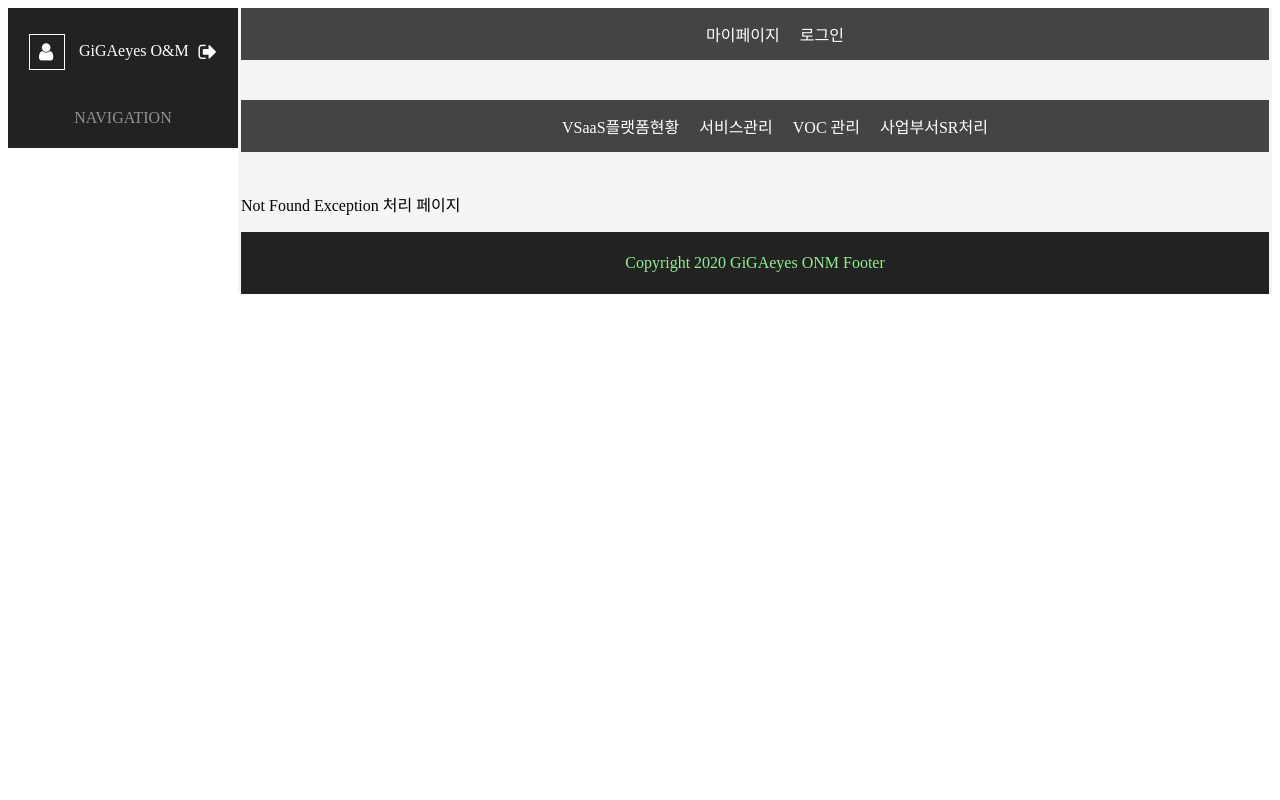
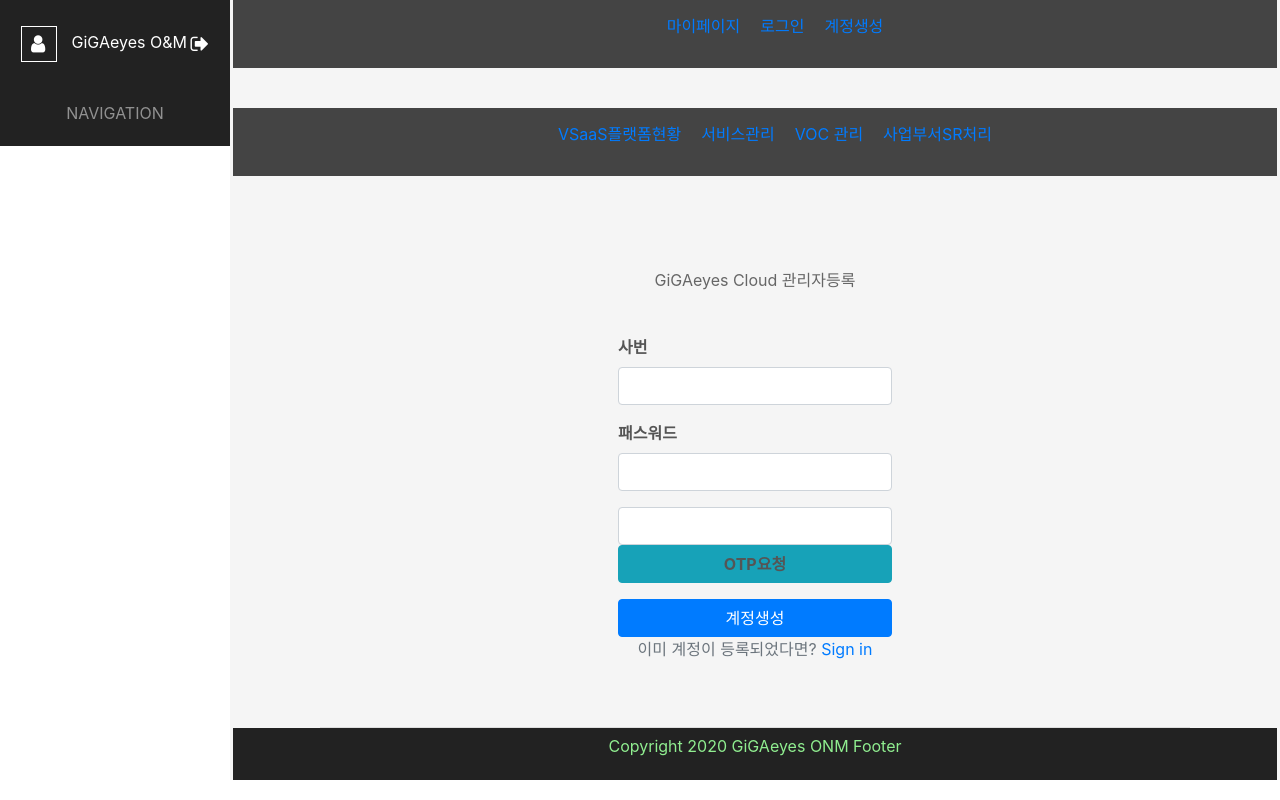
Before and after one commit to guskimktds/onm-vuejs-springboot, a Vue app in the folder onm-vue/: page /signup in a window 1280 px wide. Before the commit this address had no page. Built offline with nearby package versions, Linux system fonts and the light colour scheme.

Commit message:
계정등록 화면 구현 및 계정관리 레이아웃 구조생성

```diff
--- a/onm-vue/package.json
+++ b/onm-vue/package.json
@@ -9,7 +9,10 @@
   },
   "dependencies": {
     "axios": "^0.21.0",
+    "bootstrap": "^4.5.3",
     "core-js": "^3.6.5",
+    "jquery": "^3.5.1",
+    "popper.js": "^1.16.1",
     "vue": "^2.6.11",
     "vue-router": "^3.4.9"
   },
@@ -20,6 +23,8 @@
     "babel-eslint": "^10.1.0",
     "eslint": "^6.7.2",
     "eslint-plugin-vue": "^6.2.2",
+    "sass": "^1.30.0",
+    "sass-loader": "^10.1.0",
     "vue-template-compiler": "^2.6.11"
   },
   "eslintConfig": {
--- /dev/null
+++ b/onm-vue/src/components/dashboard/account/accountView.vue
@@ -0,0 +1,30 @@
+<template>
+  <div>
+      <p>{{ title }}</p>
+      <ul class="white">
+          <li><router-link to="/account/mypage">마이페이지</router-link></li>
+          <li><router-link to="/account/signout">로그아웃</router-link></li>
+      </ul>
+        <router-view></router-view>
+  </div>
+</template>
+
+<script>
+export default {
+    data(){
+        return{
+            title: '계정관리 메인 뷰'
+        }
+    }
+}
+</script>
+
+<style scoped>
+li {
+    display: inline-block; padding: 5px;
+}
+li a {
+    font-weight: bold;
+    color: black;
+}
+</style>
--- a/onm-vue/src/components/dashboard/account/myPage.vue
+++ b/onm-vue/src/components/dashboard/account/myPage.vue
@@ -8,7 +8,7 @@
 export default {
     data(){
         return{
-            title: 'My page'
+            title: '마이페이지 뷰'
         }
     }
 }
--- a/onm-vue/src/components/dashboard/account/logIn.vue
+++ b/onm-vue/src/components/dashboard/account/signIn.vue
@@ -8,7 +8,7 @@
 export default {
     data(){
         return {
-            title: 'login page'
+            title: '로그인(signIn) page'
         }
     }
 }
--- a/onm-vue/src/components/dashboard/account/logOut.vue
+++ b/onm-vue/src/components/dashboard/account/signOut.vue
@@ -9,7 +9,7 @@
     data(){
 
         return {
-            title: 'logout page'
+            title: '로그아웃(Sign Out) page'
         }
     }
 }
--- /dev/null
+++ b/onm-vue/src/components/dashboard/account/signUp.vue
@@ -0,0 +1,98 @@
+<template>
+    <div class="container">
+        <div class="row justify-content-center">
+            <div class="register-form">
+                <div class="logo-wrapper">
+                    <div class="tagline">GiGAeyes Cloud 관리자등록</div>
+                </div>
+                <form action="">
+                    <div class="form-group">
+                        <label for="userid">사번</label>
+                        <input type="text" class="form-control" id="userid" v-model="form.userid">
+                    </div>
+                    <div class="form-group">
+                        <label for="password">패스워드</label>
+                        <input type="password" class="form-control" id="password" v-model="form.password">
+
+                    </div>
+                    <div class="form-group">
+
+                        <input type="text" class="form-control" id="otp" v-model="form.otp">
+                        <label for="otp" class="btn btn-info btn-block">OTP요청</label>
+                    </div>
+                    <button type="submit" class="btn btn-primary btn-block">계정생성</button>
+                    <p class="text-center text-muted">이미 계정이 등록되었다면? <a href="/signin">Sign in</a></p>
+                </form>
+            </div>
+        </div>
+        <footer class="footer">
+            <span class="copyright"></span>
+            <ul class="footer-link list-inline float-right"></ul>
+        </footer>
+    </div>
+</template>
+<script>
+export default {
+    name: 'SignUpPage',
+    data: function () {
+        return {
+        form: {
+            userid: '',
+            password: '',
+            accessip: '',
+            otp:''
+        },
+        errorMessage: ''
+        }
+    },
+}
+</script>
+<style lang="scss" scoped>
+/* .container { max-width: 900px;}
+.register-form { margin-top: 50px; max-width: 320px;}
+.logo-wrapper { margin-bottom:  40px;}
+.footer { width: 100%; line-height:  40px; margin-top: 50px;} */
+
+.container {
+  max-width: 900px;
+}
+.register-form {
+  margin-top: 50px;
+  max-width: 320px;
+}
+.logo-wrapper {
+  text-align: center;
+  margin-bottom: 40px;
+  .tagline {
+    line-height: 180%;
+    color: #666;
+  }
+ .logo {
+    max-width: 150px;
+    margin: 0 auto;
+  }
+}
+.register-form {
+  .form-group label {
+    font-weight: bold;
+    color: #555;
+  }
+  .accept-terms {
+    margin: 20px 0 40px 0;
+  }
+}
+.footer {
+  width: 100%;
+  font-size: 13px;
+  color: #666;
+  line-height: 40px;
+  border-top: 1px solid #ddd;
+  margin-top: 50px;
+  .list-inline-item {
+    margin-right: 10px;
+  }
+  a {
+    color: #666;
+  }
+}
+</style>
--- a/onm-vue/src/components/layout/topMenu.vue
+++ b/onm-vue/src/components/layout/topMenu.vue
@@ -1,8 +1,9 @@
 <template>
   <nav>
       <ul>
-        <li><router-link to="/mypage">마이페이지</router-link></li>
-        <li><router-link to="/login">로그인</router-link></li>
+        <li><router-link to="/account">마이페이지</router-link></li>
+        <li><router-link to="/signin">로그인</router-link></li>
+        <li><router-link to="/signup">계정생성</router-link></li>
       </ul>
   </nav>
 </template>
--- a/onm-vue/src/main.js
+++ b/onm-vue/src/main.js
@@ -14,6 +14,10 @@
 // import NotFound from './components/exceptions/NotFound.vue'
 // import Login from './components/dashboard/account/logIn.vue'
 // import MyPage from './components/dashboard/account/myPage.vue'
+//import 'expose-loader?$!expose-loader?jQuery!jquery'
+
+import 'bootstrap'
+import 'bootstrap/dist/css/bootstrap.min.css'
 
 Vue.config.productionTip = false
 // Vue.component('app-topHeader', TopMenu)
--- a/onm-vue/src/router/index.js
+++ b/onm-vue/src/router/index.js
@@ -1,16 +1,23 @@
 import Vue from 'vue'
 import Router from 'vue-router'
-import PlatformMain from '../components/dashboard/platformMain.vue'
-import ServiceMain from '../components/dashboard/serviceMain.vue'
-import VocMain from '../components/dashboard/vocMain.vue'
-import BizMain from '../components/dashboard/bizMain.vue'
-import NotFound from '../components/exceptions/NotFound.vue'
+import PlatformMain from '../components/dashboard/platformMain'
+import ServiceMain from '../components/dashboard/serviceMain'
+import VocMain from '../components/dashboard/vocMain'
+import BizMain from '../components/dashboard/bizMain'
+import NotFound from '../components/exceptions/NotFound'
 
 // 하위 메뉴
 import ProcessStatus from '../components/dashboard/platform/processStatus'
 import CameraStatus from '../components/dashboard/platform/cameraDeviceStatus'
 import VaSettingStatus from '../components/dashboard/platform/vaSettingStatus'
 import StreamerStatus from '../components/dashboard/platform/streamerStatus'
+
+// 계정관리 메뉴(SingIn/SignOut/SingUp/MyPage)
+import AccountView from '../components/dashboard/account/accountView'
+import SignIn from '../components/dashboard/account/signIn'
+import SignOut from '../components/dashboard/account/signOut'
+import SignUp from '../components/dashboard/account/signUp'
+import MyPage from '../components/dashboard/account/myPage'
 
 Vue.use(Router)
 
@@ -61,6 +68,33 @@
             component: BizMain
         },
         {
+            path: "/account",
+            name: 'AccountView',
+            component: AccountView,
+            children: [
+                {
+                    path: "mypage",
+                    name: 'MyPage',
+                    component: MyPage
+                },
+                {
+                    path: "signout",
+                    name: 'SignOut',
+                    component: SignOut
+                }
+            ]
+        },
+        {
+            path: "/signup",
+            name: 'SignUp',
+            component: SignUp
+        },
+        {
+            path: "/signin",
+            name: 'SignIn',
+            component: SignIn
+        },
+        {
             path: "*",
             name: 'NotFound',
             component: NotFound
```
Also changed, not shown: 2 other files (tests, documents, lock files or other folders).
